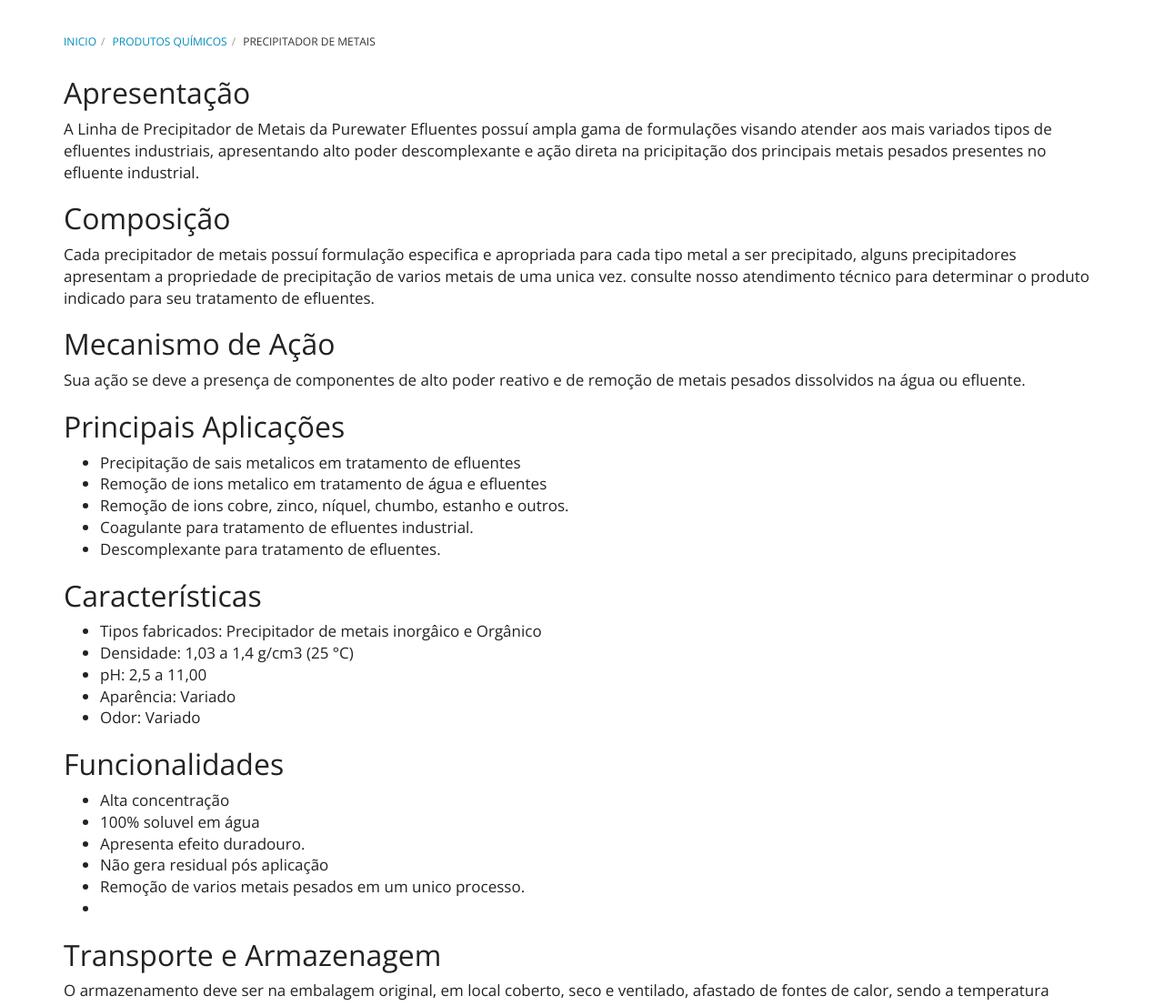
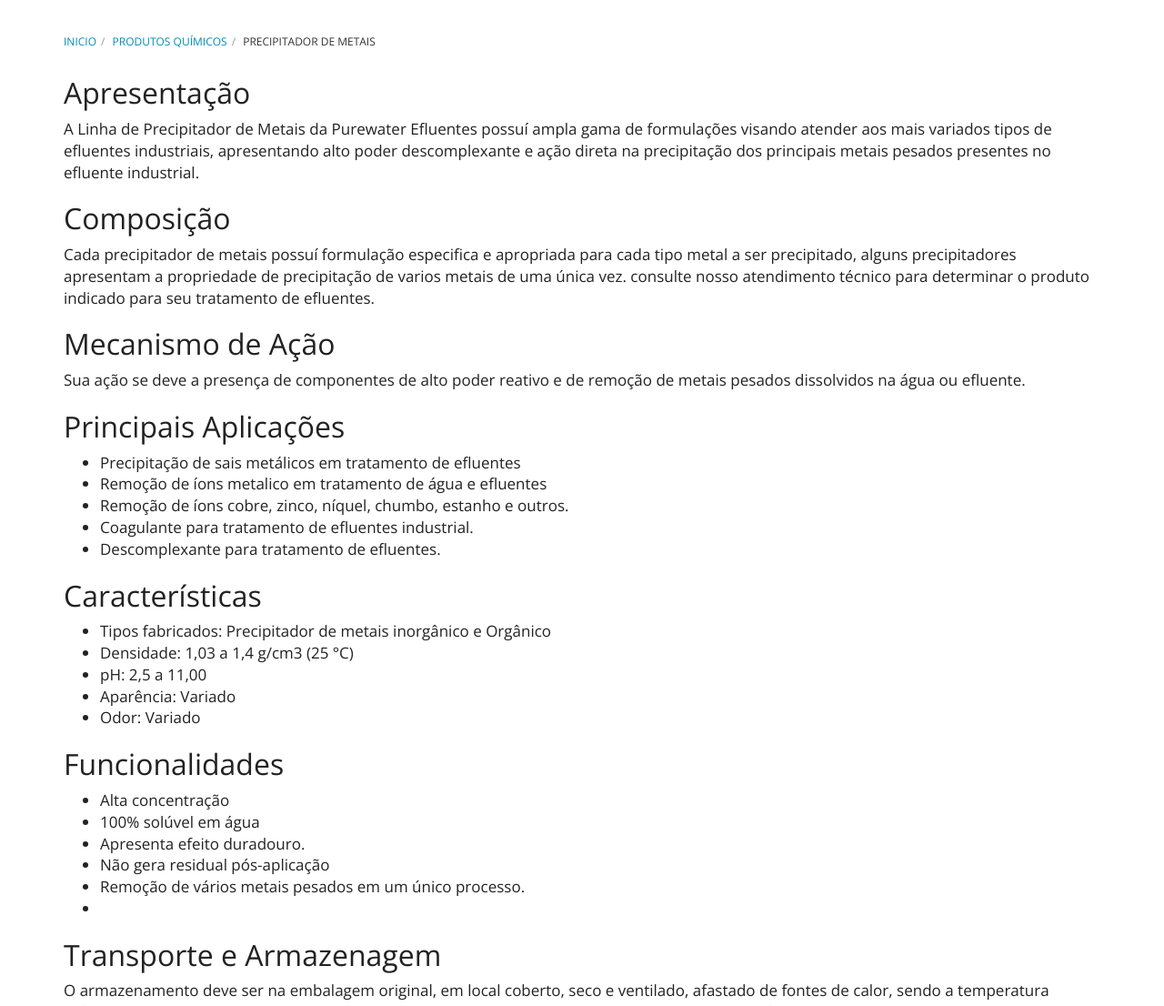
Before and after one commit to purewaterefluentes/purewaterefluentes.github.io, a Jekyll site: the page built from produtos/precipitador-de-metais.md, in a window 1280 px wide and 1400 px high. Shown: the part 294-1400 px from the top of the window at 91% size. Built offline with Jekyll 4.4.1, drawn with Linux system fonts in a browser that asks for light colours; nearby versions of some CDN libraries; library files that are not in the unit come from our copies.

Commit message:
Update precipitador-de-metais.md

```diff
--- a/produtos/precipitador-de-metais.md
+++ b/produtos/precipitador-de-metais.md
@@ -7,11 +7,11 @@ subtitle: Coagulante para tratamento de efluentes
 
 ## Apresentação
 
-A Linha de Precipitador de Metais da Purewater Efluentes possuí ampla gama de formulações visando atender aos mais variados tipos de efluentes industriais, apresentando alto poder descomplexante e ação direta na pricipitação dos principais metais pesados presentes no efluente industrial.
+A Linha de Precipitador de Metais da Purewater Efluentes possuí ampla gama de formulações visando atender aos mais variados tipos de efluentes industriais, apresentando alto poder descomplexante e ação direta na precipitação dos principais metais pesados presentes no efluente industrial.
 
 ## Composição
 
-Cada precipitador de metais possuí formulação especifica e apropriada para cada tipo metal a ser precipitado, alguns precipitadores apresentam a propriedade de precipitação de varios metais de uma unica vez.
+Cada precipitador de metais possuí formulação especifica e apropriada para cada tipo metal a ser precipitado, alguns precipitadores apresentam a propriedade de precipitação de varios metais de uma única vez.
 consulte nosso atendimento técnico para determinar o produto indicado para seu tratamento de efluentes.
 
 ## Mecanismo de Ação
@@ -19,16 +19,16 @@ Sua ação se deve a presença de componentes de alto poder reativo e de remoç
 
 ## Principais Aplicações
 
-- Precipitação de sais metalicos em tratamento de efluentes
-- Remoção de ions metalico em tratamento de água e efluentes
-- Remoção de ions cobre, zinco, níquel, chumbo, estanho e outros.
+- Precipitação de sais metálicos em tratamento de efluentes
+- Remoção de íons metalico em tratamento de água e efluentes
+- Remoção de íons cobre, zinco, níquel, chumbo, estanho e outros.
 - Coagulante para tratamento de efluentes industrial.
 - Descomplexante para tratamento de efluentes.
 
 
 ## Características
 
-- Tipos fabricados: Precipitador de metais inorgâico e Orgânico
+- Tipos fabricados: Precipitador de metais inorgânico e Orgânico
 - Densidade: 1,03 a 1,4 g/cm3 (25 °C)
 - pH: 2,5 a 11,00
 - Aparência: Variado
@@ -37,10 +37,10 @@ Sua ação se deve a presença de componentes de alto poder reativo e de remoç
 ## Funcionalidades
 
 - Alta concentração
-- 100% soluvel em água
+- 100% solúvel em água
 - Apresenta efeito duradouro.
-- Não gera residual pós aplicação
-- Remoção de varios metais pesados em um unico processo.
+- Não gera residual pós-aplicação
+- Remoção de vários metais pesados em um único processo.
 -
 
 
```
